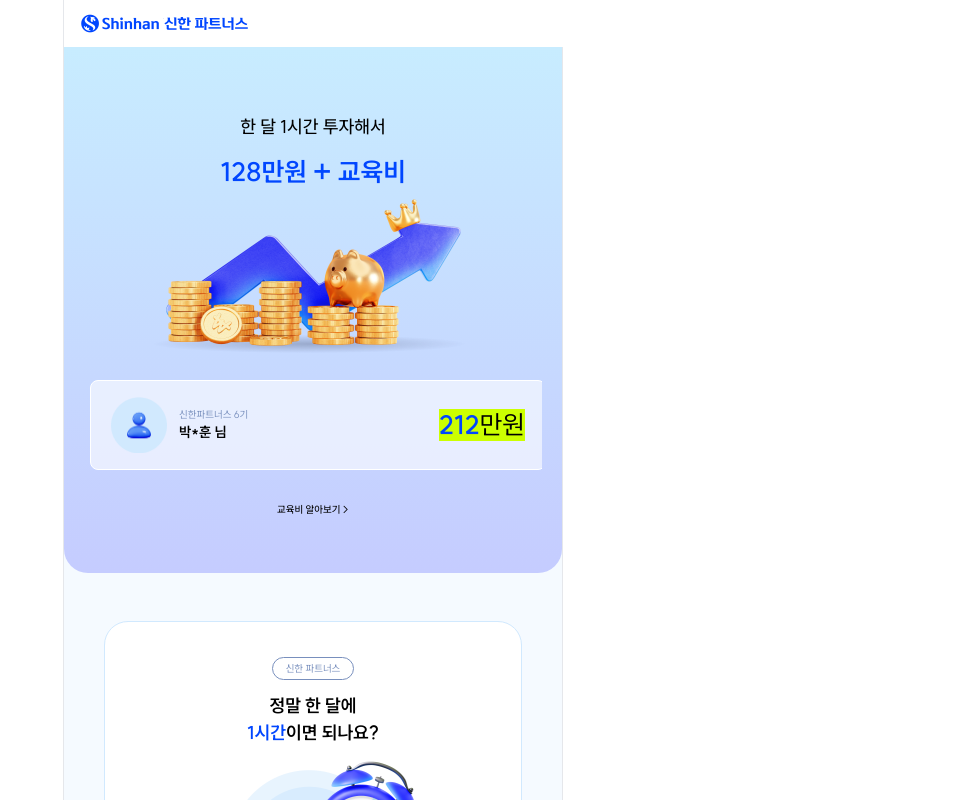
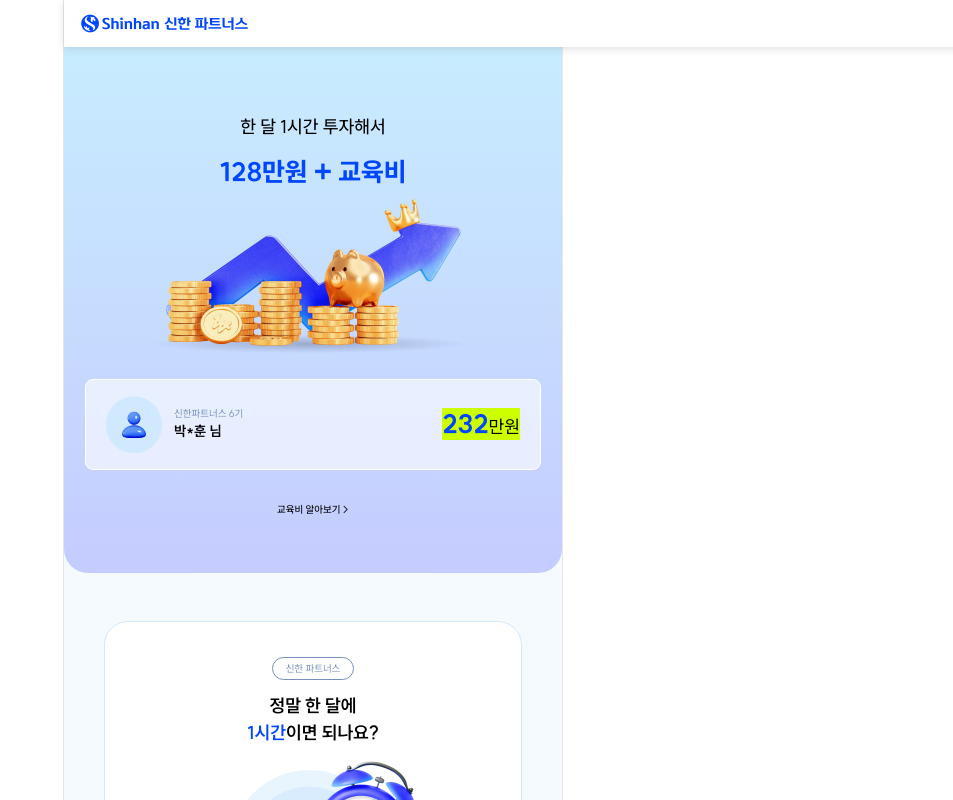
Before and after one commit to wlsud801/shinhan-partners, a Next.js app: page / in a window 1280 px wide. Shown: the top 800 px of the page, without its empty margins (327-1280 px from the left). Built offline with nearby package versions, Linux system fonts and the light colour scheme.

Commit message:
Style: 애니메이션 수정

```diff
--- a/src/app/globals.css
+++ b/src/app/globals.css
@@ -30,6 +30,10 @@ input {
 /* .slick-list {
     margin: 0 20px !important;
 } */
+
+.slick-vertical .slick-slide {
+    margin: 0;
+}
 
 .slick-slide {
     margin: 0 5px;
--- a/src/components/layout/header.tsx
+++ b/src/components/layout/header.tsx
@@ -5,9 +5,12 @@ import menu from '../../../public/hamburger.svg';
 
 function Header() {
     return (
-        <div className="bg-white w-full flex align-middle justify-between px-3 py-2 fixed top-0 z-20">
+        <div
+            style={{ boxShadow: 'rgba(99, 99, 99, 0.2) 0px 2px 8px 0px' }}
+            className="bg-white w-full flex align-middle justify-between px-3 py-2 fixed top-0 z-20"
+        >
             <Image src={logo} alt="신한 파트너스 로고" width={173} height={31} style={{ objectFit: 'contain' }} />
-            <Image src={menu} alt="메뉴 아이콘" width={27} height={27} />
+            {/* <Image src={menu} alt="메뉴 아이콘" width={27} height={27} /> */}
         </div>
     );
 }
--- a/src/components/layout/main.tsx
+++ b/src/components/layout/main.tsx
@@ -47,6 +47,7 @@ function Main() {
                 className={`${
                     inView === true ? 'hidden' : 'block'
                 } w-[90%] py-3 rounded-xl max-w-[523px] fixed bottom-10 left-1/2 -translate-x-1/2 z-20 bg-main text-white text-center cursor-pointer`}
+                style={{ boxShadow: 'rgba(0, 0, 0, 0.24) 0px 3px 8px' }}
             >
                 바로 지원하기
             </div>
--- a/src/components/section/sec1.tsx
+++ b/src/components/section/sec1.tsx
@@ -15,7 +15,7 @@ function Section1() {
         arrows: false,
         infinite: true,
         autoplay: true,
-        autoplaySpeed: 3000,
+        autoplaySpeed: 2000,
         slideToShow: 1,
         swipeToSlide: true,
         vertical: true,
@@ -30,7 +30,7 @@ function Section1() {
                 data-aos-duration="300"
             >
                 한 달 1시간 투자해서
-                <span className="block font-oneshinhan font-bold pt-3 text-xl text-main">128만원 + 교육비</span>
+                <span className="block font-oneshinhan font-extrabold pt-3 text-xl text-main">128만원 + 교육비</span>
             </p>
             <Image
                 src={pig}
@@ -46,7 +46,7 @@ function Section1() {
                 <Box
                     type="transparent"
                     content={
-                        <div className="py-4 px-5 flex justify-between items-center">
+                        <div className="py-4 px-5  flex justify-between items-center">
                             <div className="flex justify-between gap-3 items-center">
                                 <Image src={man} alt="사람 아이콘" width={56} height={56} />
                                 <p>
@@ -54,8 +54,26 @@ function Section1() {
                                     <span className="block text-md font-bold">박*훈 님</span>
                                 </p>
                             </div>
-                            <p className="bg-secondary text-xl inline-block h-8 leading-8">
-                                <span className="text-main font-bold">212</span>만원
+                            <p className="bg-secondary text-lg inline-block h-8 leading-8">
+                                <span className="text-main font-extrabold text-xl">232</span>만원
+                            </p>
+                        </div>
+                    }
+                    className="my-1 mr-1"
+                />
+                <Box
+                    type="transparent"
+                    content={
+                        <div className="py-4 px-4 flex justify-between items-center">
+                            <div className="flex justify-between gap-3 items-center">
+                                <Image src={man} alt="사람 아이콘" width={56} height={56} />
+                                <p>
+                                    <span className="block text-sm text-bl300">신한파트너스 6기</span>
+                                    <span className="block text-md font-bold">박*훈 님</span>
+                                </p>
+                            </div>
+                            <p className="bg-secondary text-lg inline-block h-8 leading-8">
+                                <span className="text-main font-extrabold text-xl">212</span>만원
                             </p>
                         </div>
                     }
@@ -72,26 +90,8 @@ function Section1() {
                                     <span className="block text-md font-bold">박*훈 님</span>
                                 </p>
                             </div>
-                            <p className="bg-secondary text-xl inline-block h-8 leading-8">
-                                <span className="text-main font-bold">212</span>만원
-                            </p>
-                        </div>
-                    }
-                    className="my-1"
-                />
-                <Box
-                    type="transparent"
-                    content={
-                        <div className="py-4 px-5 flex justify-between items-center">
-                            <div className="flex justify-between gap-3 items-center">
-                                <Image src={man} alt="사람 아이콘" width={56} height={56} />
-                                <p>
-                                    <span className="block text-sm text-bl300">신한파트너스 6기</span>
-                                    <span className="block text-md font-bold">박*훈 님</span>
-                                </p>
-                            </div>
-                            <p className="bg-secondary text-xl inline-block h-8 leading-8">
-                                <span className="text-main font-bold">212</span>만원
+                            <p className="bg-secondary text-lg inline-block h-8 leading-8">
+                                <span className="text-main font-extrabold text-xl">212</span>만원
                             </p>
                         </div>
                     }
--- a/src/components/section/sec10.tsx
+++ b/src/components/section/sec10.tsx
@@ -11,16 +11,16 @@ function Section10() {
     return (
         <div className="bg-bl400 py-10">
             <div className="text-center">
-                <p className="text-box" data-aos="fade-up" data-aos-easing="ease-out-cubic" data-aos-offset="400">
+                <p className="text-box" data-aos="fade-up" data-aos-easing="ease-out-cubic" data-aos-offset="300">
                     합류 후기
                 </p>
-                <h2 className="my-4" data-aos="fade-up" data-aos-easing="ease-out-cubic" data-aos-offset="400">
+                <h2 className="my-4" data-aos="fade-up" data-aos-easing="ease-out-cubic" data-aos-offset="300">
                     채용 및 인사관리를 통한 <br />
                     <span>매니저</span> 합류 후기
                 </h2>
             </div>
             <div className="bg-white rounded-xl mx-7 py-5 px-6">
-                <div className="mb-8" data-aos="fade-up" data-aos-easing="ease-out-cubic" data-aos-offset="450">
+                <div className="mb-8" data-aos="fade-up" data-aos-easing="ease-out-cubic" data-aos-offset="300">
                     <div className="flex gap-2 items-center">
                         <Image src={person1} alt="남자 사람 아이콘" width={40} height={37} />
                         <p className="text-md font-bold">
@@ -37,7 +37,7 @@ function Section10() {
                     </p>
                 </div>
 
-                <div className="mb-8" data-aos="fade-up" data-aos-easing="ease-out-cubic" data-aos-offset="400">
+                <div className="mb-8" data-aos="fade-up" data-aos-easing="ease-out-cubic" data-aos-offset="300">
                     <div className="flex gap-2 items-center">
                         <Image src={person6} alt="남자 사람 아이콘" width={40} height={37} />
                         <p className="text-md font-bold">
@@ -54,7 +54,7 @@ function Section10() {
                     </p>
                 </div>
 
-                <div data-aos="fade-up" data-aos-easing="ease-out-cubic" data-aos-offset="400">
+                <div data-aos="fade-up" data-aos-easing="ease-out-cubic" data-aos-offset="300">
                     <div className="flex gap-2 items-center">
                         <Image src={person5} alt="남자 사람 아이콘" width={40} height={37} />
                         <p className="text-md font-bold">
@@ -72,15 +72,15 @@ function Section10() {
             </div>
 
             <div className="text-center mt-10">
-                <p className="text-box" data-aos="fade-up" data-aos-easing="ease-out-cubic" data-aos-offset="400">
+                <p className="text-box" data-aos="fade-up" data-aos-easing="ease-out-cubic" data-aos-offset="300">
                     합류 후기
                 </p>
-                <h2 className="my-4" data-aos="fade-up" data-aos-easing="ease-out-cubic" data-aos-offset="400">
+                <h2 className="my-4" data-aos="fade-up" data-aos-easing="ease-out-cubic" data-aos-offset="300">
                     <span>신한 파트너스</span> 합류 후기
                 </h2>
             </div>
             <div className="bg-white rounded-xl mx-7 py-5 px-6">
-                <div className="mb-8" data-aos="fade-up" data-aos-easing="ease-out-cubic" data-aos-offset="450">
+                <div className="mb-8" data-aos="fade-up" data-aos-easing="ease-out-cubic" data-aos-offset="300">
                     <div className="flex gap-2 items-center">
                         <Image src={person4} alt="남자 사람 아이콘" width={40} height={37} />
                         <p className="text-md font-bold">
@@ -98,7 +98,7 @@ function Section10() {
                     </p>
                 </div>
 
-                <div className="mb-8" data-aos="fade-up" data-aos-easing="ease-out-cubic" data-aos-offset="450">
+                <div className="mb-8" data-aos="fade-up" data-aos-easing="ease-out-cubic" data-aos-offset="300">
                     <div className="flex gap-2 items-center">
                         <Image src={person3} alt="남자 사람 아이콘" width={40} height={37} />
                         <p className="text-md font-bold">
@@ -116,7 +116,7 @@ function Section10() {
                     </p>
                 </div>
 
-                <div data-aos="fade-up" data-aos-easing="ease-out-cubic" data-aos-offset="450">
+                <div data-aos="fade-up" data-aos-easing="ease-out-cubic" data-aos-offset="300">
                     <div className="flex gap-2 items-center">
                         <Image src={person2} alt="남자 사람 아이콘" width={40} height={37} />
                         <p className="text-md font-bold">
--- a/src/components/section/sec5.tsx
+++ b/src/components/section/sec5.tsx
@@ -37,12 +37,12 @@ function Section5() {
                             />
                             <div
                                 className="w-[70px] h-[132px] bg-bl200 absolute bottom-0 left-[60px] rounded-t-xl"
-                                data-aos-duration="300"
+                                data-aos-duration="500"
                                 data-aos="zoom-in-up"
                             >
                                 <p
                                     className="h-full leading-[132px] text-sm text-bl300"
-                                    data-aos-duration="200"
+                                    data-aos-duration="300"
                                     data-aos="fadeIn"
                                 >
                                     50만원
@@ -60,7 +60,7 @@ function Section5() {
                             />
                             <div
                                 className="w-[70px] h-[78px] bg-gradient-to-t to-main from-[#96FFF4] absolute bottom-0 right-[60px] rounded-t-xl"
-                                data-aos-duration="300"
+                                data-aos-duration="500"
                                 data-aos="zoom-in-up"
                             >
                                 <p
--- a/src/components/section/sec6.tsx
+++ b/src/components/section/sec6.tsx
@@ -38,11 +38,11 @@ function Section6() {
                         />
                         <ol
                             className="flex flex-col gap-4 items-center my-3 w-full"
-                            data-aos="fade-up"
+
+                        >
+                            <li className="flex gap-4 items-center w-[218px]" data-aos="fade-in"
                             data-aos-easing="ease-out-cubic"
-                            data-aos-duration="500"
-                        >
-                            <li className="flex gap-4 items-center w-[218px]">
+                            data-aos-duration="500">
                                 <Box
                                     type="blue"
                                     content={<p className="text-white text-sm px-5 leading-7">STEP1</p>}
@@ -53,18 +53,22 @@ function Section6() {
                                     전문 멘토가 배정돼요
                                 </p>
                             </li>
-                            <li className="flex gap-4 items-center  justify-items-start">
+                            <li className="flex gap-4 items-center  justify-items-start" data-aos="fade-in"
+                            data-aos-easing="ease-out-cubic"
+                            data-aos-duration="500">
                                 <Box
                                     type="blue"
                                     content={<p className="text-white text-sm px-5 leading-7">STEP2</p>}
-                                    className="rounded-sm h-7"
+                                    className="rounded-md h-7"
                                 />
                                 <p className="text-md text-left font-bold">
                                     <span className="text-sm text-bl300 block font-normal">운전면허 취득 수준의</span>
                                     가벼운 시험을 보게 돼요
                                 </p>
                             </li>
-                            <li className="flex gap-4 items-center  w-[218px]">
+                            <li className="flex gap-4 items-center  w-[218px]" data-aos="fade-in"
+                            data-aos-easing="ease-out-cubic"
+                            data-aos-duration="500">
                                 <Box
                                     type="blue"
                                     content={<p className="text-white text-sm px-5 leading-7">STEP3</p>}
```
